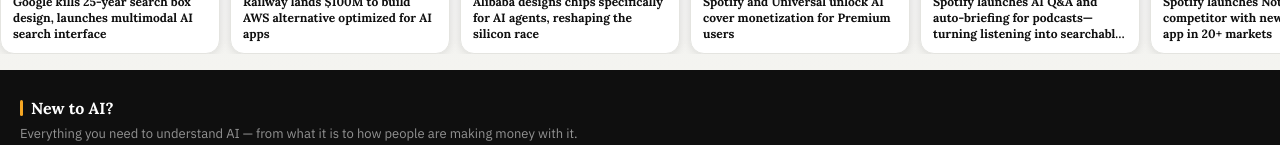
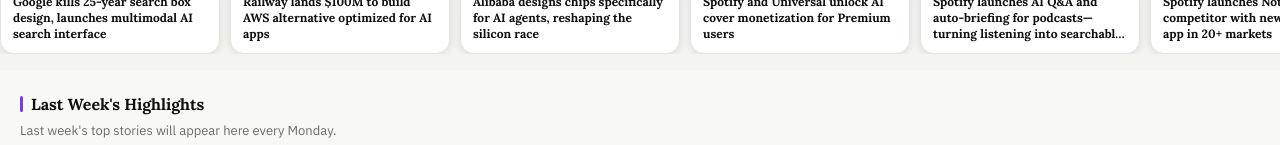
Before and after one commit to skycheng111/skaishift, a React (Vite) app in the folder skaishift/: page / in a window 1280 px wide. Shown: the part 655-800 px from the top of the page. Built offline with nearby package versions, Linux system fonts and the light colour scheme.

Commit message:
Add last week real articles + show section always

```diff
--- a/skaishift/src/App.jsx
+++ b/skaishift/src/App.jsx
@@ -361,7 +361,15 @@
 
 
 function LastWeekSection({ lastWeekArticles, onSelect, onNav }) {
-  if (!lastWeekArticles || lastWeekArticles.length === 0) return null;
+  if (!lastWeekArticles || lastWeekArticles.length === 0) return (
+    <div style={{background:"#F8F8F6",padding:`24px ${INSET}px`,borderBottom:T.border}}>
+      <div style={{display:"flex",alignItems:"center",gap:8,marginBottom:8}}>
+        <div style={{width:3,height:16,background:"#7C3AED",borderRadius:2}}/>
+        <span style={{fontFamily:"'Lora',serif",fontWeight:700,fontSize:16,color:T.ink}}>Last Week's Highlights</span>
+      </div>
+      <p style={{fontFamily:"'IBM Plex Sans',sans-serif",fontSize:13,color:T.mid,margin:0}}>Last week's top stories will appear here every Monday.</p>
+    </div>
+  );
   const top2 = lastWeekArticles.slice(0,2);
   return (
     <div style={{background:"#F8F8F6",padding:`24px ${INSET}px`}}>
```
